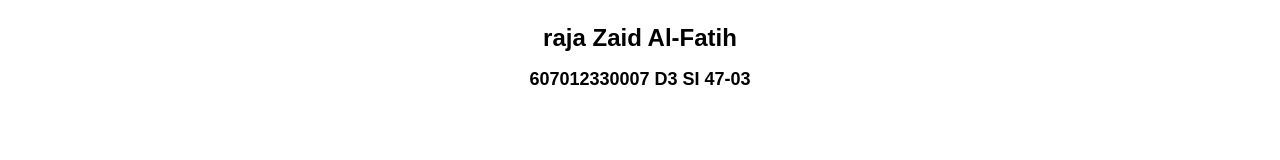
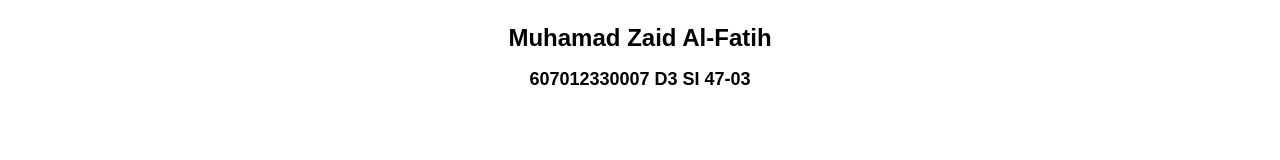
Before and after one commit to zaidalfth/zaidalfth.github.io, a plain HTML site: page index.html in a window 1280 px wide. Shown: the top 160 px of the page. Drawn offline with Linux system fonts and the light colour scheme; files whose address does not match are found by name.

Commit message:
Update index.html

```diff
--- a/index.html
+++ b/index.html
@@ -12,7 +12,7 @@
     <!-- Hero Section start -->
 
         <div class="content">
-            <h4> raja <span> Zaid Al-Fatih</span></h>
+            <h4> Muhamad <span> Zaid Al-Fatih</span></h>
             <h5> 607012330007 <span> D3 SI 47-03 </span></h5>
 
             <div class="newsletter">
```
